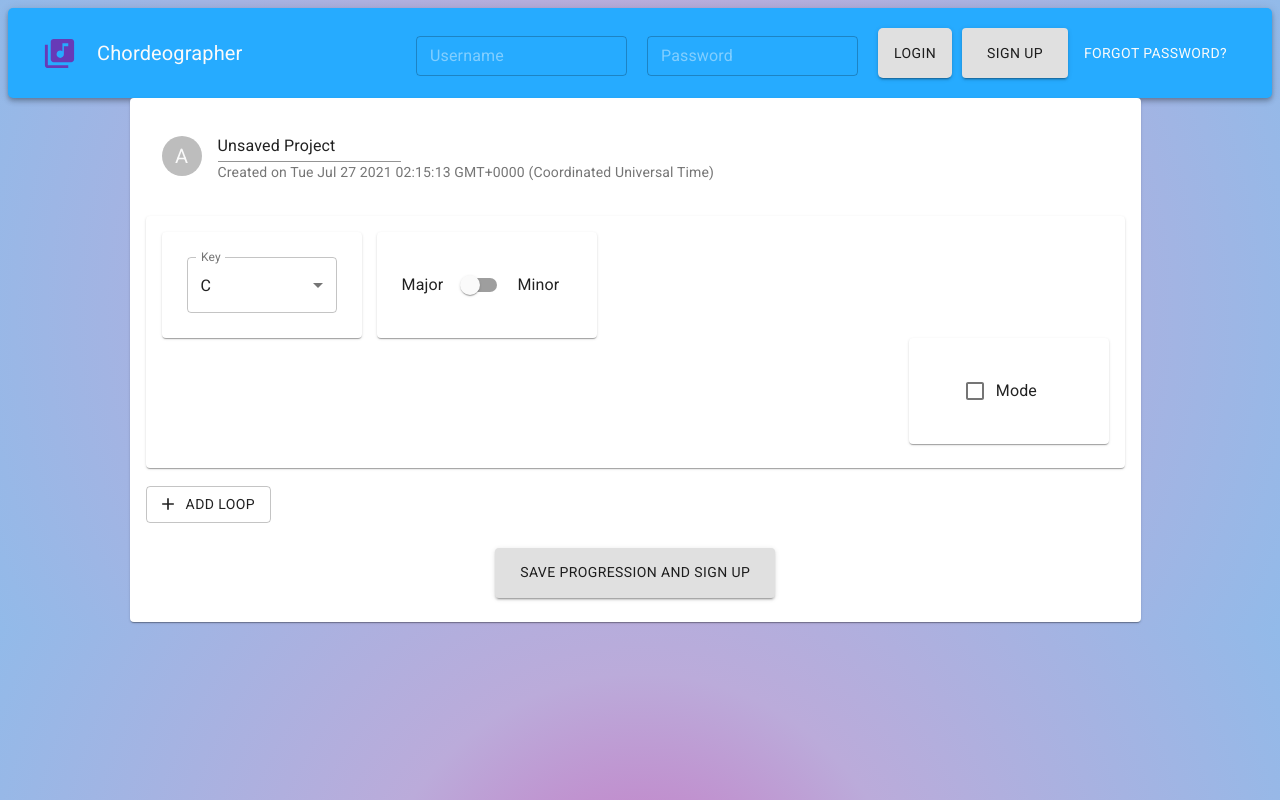
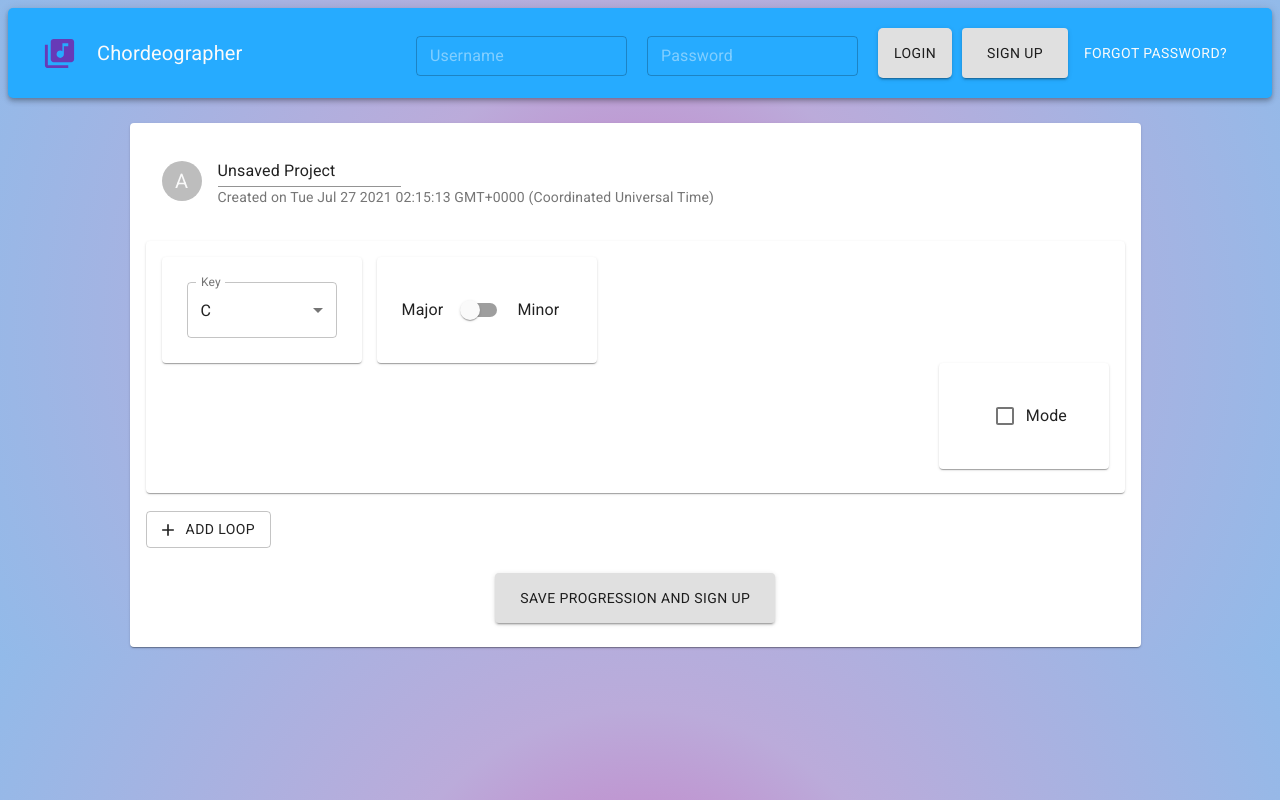
Before and after one commit to DillonNotDylan/COP4331-BigProject, a React (Create React App) app: page / in a window 1280 px wide. Built offline with nearby package versions, Linux system fonts and the light colour scheme.

Commit message:
Added scroll to loops, adjusted width, and lowered the thing

```diff
--- a/src/components/Looper/LoopBox.js
+++ b/src/components/Looper/LoopBox.js
@@ -9,6 +9,7 @@ import {
 	Grid,
 	IconButton,
 	AppBar,
+	Paper,
 	Toolbar,
 	TextField
 } from '@material-ui/core'
@@ -321,7 +322,7 @@ const LoopBox = () => {
 					{/* <CustomModal body={<ChordSelector progression={null}/>} /> */}
 
 					<Grid container direction="column" style={{ width: "60%", justifyContent: "center", marginLeft:"20%"}}>
-						<Card>
+						<Paper style={{ maxHeight: 350, overflow: 'auto' }}>
 
 
 						{
@@ -342,7 +343,10 @@ const LoopBox = () => {
 								)
 							})
 						}
-						</Card>
+						</Paper>
+
+
+
 					</Grid>
 
 					{/* <ProgLoop /> */}
--- a/src/components/NavBar.js
+++ b/src/components/NavBar.js
@@ -183,7 +183,7 @@ const NavBar = () => {
 
 	return (
 		<ThemeProvider theme={barTheme}>
-			<AppBar color="primary" position="static" className={classes.root}>
+			<AppBar color="primary" position="static" className={classes.root} style={{marginBottom: "2%"}}>
 				<Toolbar>
 					<ThemeProvider theme={barTheme}>
 						<IconButton edge="start" className={classes.menuButton} color="inherit" aria-label="menu" color="secondary" >
--- a/src/components/Tools/ModeBox.js
+++ b/src/components/Tools/ModeBox.js
@@ -32,9 +32,9 @@ const cardStyles = makeStyles({
 	check: {
 		alignItems: 'center',
 		padding: '25px',
-		minWidth: '150px',
+		minWidth: '120px',
 		display: 'flex',
-		width: 150,
+		width: 120,
 		height: '56',
 		marginLeft: 18
 	}
```
